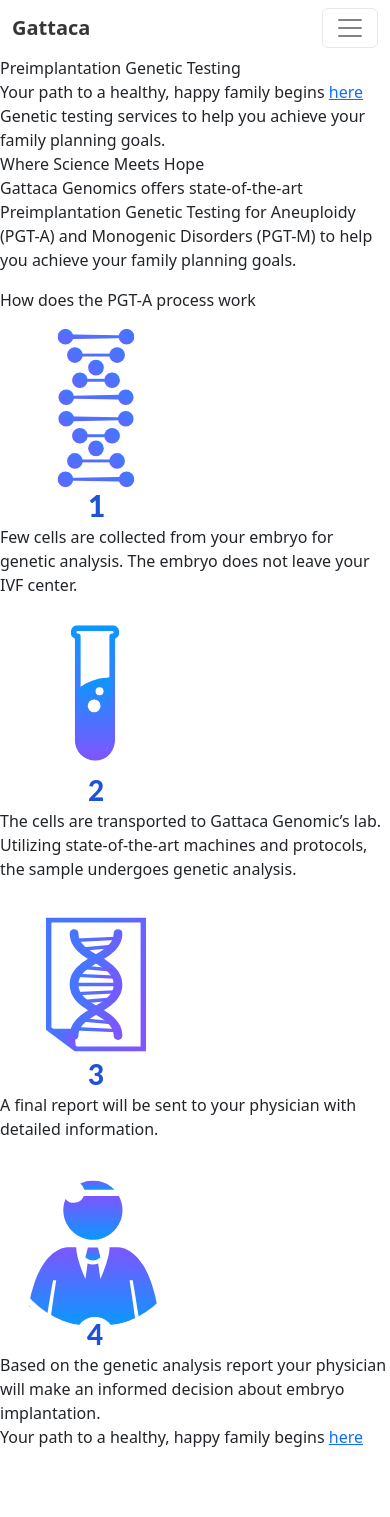
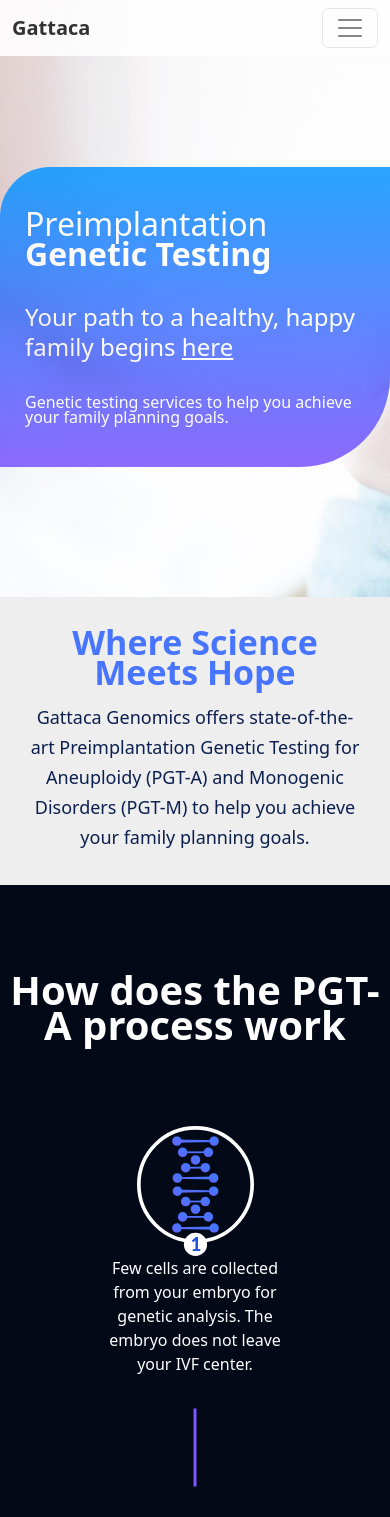
Before and after one commit to gitsistematico/webSide, an Angular app: page /home in a window 390 px wide. Shown: the top 1517 px of the page. Before the commit the page ends 1449 px from the top, so only its background shows below. Built offline with nearby package versions, Linux system fonts and the light colour scheme; a web font is replaced by a local one.

Commit message:
add desing mobile home

```diff
--- a/src/app/app.module.ts
+++ b/src/app/app.module.ts
@@ -10,6 +10,7 @@
 import { HeaderComponent } from './header/header.component';
 import { NgbModule } from '@ng-bootstrap/ng-bootstrap';
 import { HomeComponent } from './home/home.component';
+import { RouterModule } from '@angular/router';
 @NgModule({
   declarations: [
     AppComponent,
@@ -17,13 +18,14 @@
     CotactUsComponent,
     BlogComponent,
     TechnologyComponent,
-    HeaderComponent,
     HomeComponent,
+    HeaderComponent
   ],
   imports: [
     BrowserModule,
     NgbModule,
-    AppRoutingModule
+    AppRoutingModule,
+    RouterModule
   ],
   providers: [],
   bootstrap: [AppComponent]
--- a/src/app/header/header.component.html
+++ b/src/app/header/header.component.html
@@ -12,16 +12,16 @@
                 <div [ngClass]="!isShowDivIf ? 'responsive__active' : 'responsive__inactive'" class="collapse navbar-collapse vertical-menu" id="navbarResponsive">
                     <ul class="navbar-nav ml-auto">
                         <li (click)=toggleDisplayDivIf(1) class="nav-item" routerLinkActive="active">
-                            <a class="nav-link" routerLink="home">About Us</a>
+                            <a class="nav-link" routerLink="/home">About Us</a>
                         </li>
                         <li (click)=toggleDisplayDivIf(1) class="nav-item" routerLinkActive="active">
-                            <a class="nav-link" routerLink="tecnology">Technology</a>
+                            <a class="nav-link" routerLink="/tecnology">Technology</a>
                         </li>
                         <li (click)=toggleDisplayDivIf(1) class="nav-item" routerLinkActive="active">
-                            <a class="nav-link" routerLink="contactUs">Contact Us</a>
+                            <a class="nav-link" routerLink="/contactUs">Contact Us</a>
                         </li>
                         <li (click)=toggleDisplayDivIf(1) class="nav-item" routerLinkActive="active">
-                            <a class="nav-link" routerLink="blog">Blog</a>
+                            <a class="nav-link" routerLink="/blog">Blog</a>
                         </li>
                     </ul>
                 </div>
@@ -33,19 +33,19 @@
             <img src="assets/images/logo_gattaca.svg" alt="">
             <div class="option-horizontal-menu">
                 <label (click)=toggleDisplayDivIf() class="nav-item" routerLinkActive="active">
-                    <a class="nav-link" routerLink="home">About Us</a>
+                    <a class="nav-link" routerLink="/home">About Us</a>
                 </label>
 
                 <label (click)=toggleDisplayDivIf() class="nav-item" routerLinkActive="active">
-                    <a class="nav-link" routerLink="tecnology">Technology</a>
+                    <a class="nav-link" routerLink="/tecnology">Technology</a>
                 </label>
 
                 <label (click)=toggleDisplayDivIf() class="nav-item" routerLinkActive="active">
-                    <a class="nav-link" routerLink="contactUs">Contact Us</a>
+                    <a class="nav-link" routerLink="/contactUs">Contact Us</a>
                 </label>
 
                 <label (click)=toggleDisplayDivIf() class="nav-item" routerLinkActive="active">
-                    <a class="nav-link" routerLink="blog">Blog</a>
+                    <a class="nav-link" routerLink="/blog">Blog</a>
                 </label>
             </div>
 
--- a/src/app/header/header.component.ts
+++ b/src/app/header/header.component.ts
@@ -6,11 +6,10 @@
   styleUrls: ['./header.component.scss']
 })
 export class HeaderComponent {
+  isShowDivIf = true;
   constructor() { }
 
-  isShowDivIf = true;
   toggleDisplayDivIf( type: number = 0) {
-
     if (type == 1) {
       this.isShowDivIf = !this.isShowDivIf;
     }
--- a/src/app/home/home.component.html
+++ b/src/app/home/home.component.html
@@ -3,6 +3,7 @@
     <app-header></app-header>
 
     <div class="preimplantation">
+      <div class="preimplantation-body">
         <label class="label-one">
           Preimplantation <span class="bold-one">Genetic Testing</span>
         </label>
@@ -10,8 +11,10 @@
           Your path to a healthy, happy family begins <a href="">here</a>
         </label>
         <label class="label-three">
-        Genetic testing services to help you achieve your family planning goals.
+          Genetic testing services to help you achieve your family planning
+          goals.
         </label>
+      </div>
     </div>
 
     <div class="preimplantation-last">
@@ -57,15 +60,15 @@
     <div class="separe"></div>
     <div class="steps-images">
       <img src="assets/images/icon_gattaca_pgta4.svg" alt="" />
-      <label
-        >Based on the genetic analysis report your physician will make an
-        informed decision about embryo implantation.</label
-      >
+      <label>
+        Based on the genetic analysis report your physician will make an
+        informed decision about embryo implantation.
+      </label>
     </div>
   </div>
 </div>
 <div class="final-part">
   <div class="text-title-blue">
-        <label class="title-label" >Your path to a healthy, happy family begins <a href="">here</a></label>
+    <label class="title-label">Your path to a healthy, happy family begins <a href="">here</a></label>
   </div>
 </div>
--- a/src/app/home/home.component.scss
+++ b/src/app/home/home.component.scss
@@ -1,4 +1,4 @@
-@media screen and (min-width: 481px) and (max-width: 1928px) {
+@media screen and (max-width: 480px) {
   .container-home {
     width: 100%;
     padding: 0;
@@ -12,13 +12,16 @@
       background-size: cover;
       .preimplantation {
         display: flex;
+        flex-direction: row;
+        justify-content: center;
+        .preimplantation-body {
+          display: flex;
           flex-direction: column;
           justify-content: space-around;
-        // position: absolute;
           margin-top: 111px;
-        margin-left: 120px;
-        width: 450px;
-        height: 350px;
+          // margin-left: 120px;
+          width: 400px;
+          height: 300px;
           background: transparent
             linear-gradient(180deg, #0a98ff 0%, #7d56ff 100%) 0% 0% no-repeat
             padding-box;
@@ -48,6 +51,162 @@
           }
         }
       }
+    }
+    .preimplantation-last {
+      display: flex;
+      flex-direction: column;
+      justify-content: center;
+      align-items: center;
+      text-align: center;
+      margin-top: 130px;
+      background: #eeeeee;
+      padding: 30px;
+      gap: 15px;
+      line-height: 30px;
+      .blue-label {
+        font-size: 34px;
+        color: #4875ff;
+        font-weight: bold;
+      }
+
+      .blue-king-label {
+        font-size: 18px;
+        color: #0c1f4e;
+        font-weight: 500;
+      }
+    }
+    .blue-line {
+      background: transparent linear-gradient(270deg, #0a98ff 0%, #7d56ff 100%);
+      width: 100%;
+      height: 41px;
+    }
+  }
+
+  .proccess-work {
+    display: flex;
+    flex-direction: column;
+    justify-content: center;
+    width: 100%;
+    height: 1730px;
+    margin-top: 165px;
+    background: #030917;
+
+    .title {
+      text-align: center;
+      font-size: 40px;
+      color: #ffffff;
+      font-weight: 600;
+      margin-bottom: 84px;
+      line-height: 35px;
+    }
+
+    .steps {
+      display: flex;
+      flex-direction: column;
+      justify-content: center;
+      align-items: center;
+      width: 100%;
+      gap: 70px;
+      color: #ffffff;
+      .steps-images {
+        display: flex;
+        flex-direction: column;
+        align-items: center;
+        width: 50%;
+        text-align: center;
+        img {
+          width: 60%;
+        }
+      }
+      .separe {
+        rotate: 90deg;
+        width: 20%;
+        height: 3px;
+        background: #7d56ff;
+      }
+    }
+  }
+
+  .final-part {
+    width: 100%;
+    height: 400px;
+    background-image: url("../../assets/images/gattaca-stock-home-bellow.jpg");
+    background-repeat: no-repeat;
+    background-attachment: fixed;
+    background-size: cover;
+    .text-title-blue {
+      display: flex;
+      flex-direction: row;
+      justify-content: end;
+      margin-right: 10%;
+      .title-label {
+        text-align: end;
+        width: 53%;
+        font-weight: 600;
+        line-height: 35px;
+        font-size: 34px;
+        color: #4875ff;
+        margin-top: 125px;
+      }
+    }
+  }
+}
+
+@media screen and (min-width: 481px) and (max-width: 1928px) {
+  .container-home {
+    width: 100%;
+    padding: 0;
+    margin: 0;
+    .first-container {
+      width: 100%;
+      height: 720px;
+      background: url("../../assets/images/gattaca-stock-homeheroe.jpg");
+      background-repeat: no-repeat;
+      background-attachment: fixed;
+      background-size: cover;
+      .preimplantation {
+        display: flex;
+        flex-direction: column;
+        justify-content: space-around;
+        // position: absolute;
+        margin-top: 111px;
+        margin-left: 120px;
+        width: 450px;
+        height: 350px;
+        background: transparent
+          linear-gradient(180deg, #0a98ff 0%, #7d56ff 100%) 0% 0% no-repeat
+          padding-box;
+        border-radius: 50px 0px 90px 0px;
+        opacity: 0.87;
+        padding: 25px;
+        color: #ffffff;
+        .preimplantation-body {
+          display: flex;
+          flex-direction: column;
+          gap: 40px;
+          .label-one {
+            font-size: 32px;
+            line-height: 30px;
+            .bold-one {
+              font-weight: 600;
+            }
+          }
+
+          .label-two {
+            font-size: 24px;
+            line-height: 30px;
+            a {
+              color: #ffffff;
+            }
+          }
+
+          .label-three {
+            font-size: 16px;
+            line-height: 15px;
+          }
+        }
+      }
+    }
     .preimplantation-last {
       display: flex;
       flex-direction: column;
@@ -69,15 +228,14 @@
         font-weight: 500;
       }
     }
-    .blue-line{
-        background: transparent linear-gradient(270deg, #0A98FF 0%, #7D56FF 100%);
+    .blue-line {
+      background: transparent linear-gradient(270deg, #0a98ff 0%, #7d56ff 100%);
       width: 100%;
       height: 41px;
     }
   }
 
-  .proccess-work{
-
+  .proccess-work {
     display: flex;
     flex-direction: column;
     justify-content: center;
@@ -86,7 +244,7 @@
     margin-top: 190px;
     background: #030917;
 
-    .title{
+    .title {
       text-align: center;
       font-size: 40px;
       color: #ffffff;
@@ -94,7 +252,7 @@
       margin-bottom: 100px;
     }
 
-    .steps{
+    .steps {
       display: flex;
       flex-direction: row;
       justify-content: center;
@@ -102,43 +260,43 @@
       width: 100%;
       gap: 10px;
       color: #ffffff;
-        .steps-images{
+      .steps-images {
         display: flex;
         flex-direction: column;
         align-items: center;
         width: 14%;
         text-align: center;
-            img{
+        img {
           width: 60%;
         }
       }
-        .separe{
+      .separe {
         width: 5%;
         height: 3px;
-            background: #7D56FF;
+        background: #7d56ff;
         margin-top: 4%;
       }
     }
   }
 
-  .final-part{
+  .final-part {
     width: 100%;
     height: 580px;
     background: url("../../assets/images/gattaca-stock-home-bellow.jpg");
     background-repeat: no-repeat;
     background-attachment: fixed;
     background-size: cover;
-    .text-title-blue{
+    .text-title-blue {
       display: flex;
       flex-direction: row;
       justify-content: end;
       margin-right: 10%;
-        .title-label{
+      .title-label {
         width: 25%;
         font-weight: 600;
         line-height: 35px;
         font-size: 34px;
-            color: #4875FF;
+        color: #4875ff;
         margin-top: 270px;
       }
     }
```
Also changed, not shown: src/app/app-routing.module.ts (+4 -4 lines), 1 other file (tests, documents, lock files or other folders). Lines whose indentation alone changed are shown as unchanged.
